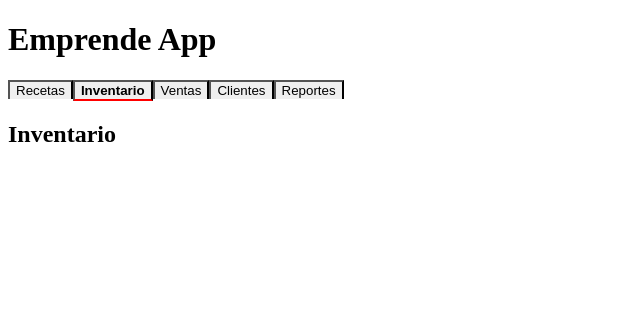
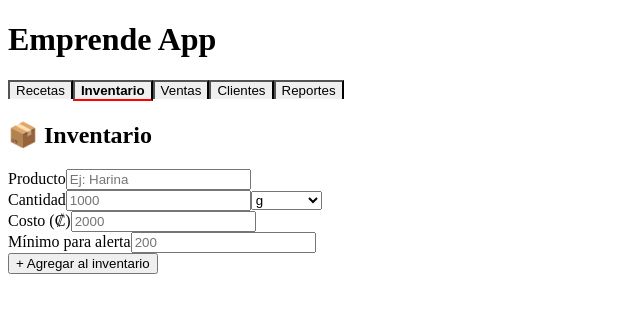
Before and after one commit to YulsICV/emprende-app, a React (Vite) app: page / in a window 1280 px wide. Both pictures are taken after a click on the button "Inventario". Shown: the top 312 px of the page, without its empty margins (0-640 px from the left). Built offline with nearby package versions, Linux system fonts and the light colour scheme.

Commit message:
modulo inventario completo

```diff
--- a/pages/Inventario.jsx
+++ b/pages/Inventario.jsx
@@ -1,9 +1,117 @@
-function Inventario() {
+import { useState } from "react"
+
+export default function Inventario({ db, actualizarDb }) {
+    const [form, setForm] = useState({
+        nombre: "",
+        cantidad: "",
+        unidad: "g",
+        costo: "",
+        minimo: ""
+    })
+
+    const guardar = () => {
+        if (!form.nombre || !form.cantidad) return
+
+        const nuevoItem = {
+            ...form,
+            id: crypto.randomUUID(),
+            fecha: new Date().toISOString()
+        }
+
+        actualizarDb("inventario", [...db.inventario, nuevoItem])
+        setForm({ nombre: "", cantidad: "", unidad: "g", costo: "", minimo: "" })
+    }
+
+    const eliminar = (id) => {
+        actualizarDb("inventario", db.inventario.filter(i => i.id !== id))
+    }
+
+    const bajoStock = db.inventario.filter(i => i.minimo && parseFloat(i.cantidad) <= parseFloat(i.minimo))
+
     return (
         <div>
-            <h2>Inventario</h2>
+            <h2>📦 Inventario</h2>
+
+            {bajoStock.length > 0 && (
+                <div>
+                    <p>⚠️ Productos con stock bajo:</p>
+                    {bajoStock.map(i => (
+                        <p key={i.id}>• {i.nombre}: {i.cantidad}{i.unidad}</p>
+                    ))}
+                </div>
+            )}
+
+            <div>
+                <label>Producto</label>
+                <input
+                    type="text"
+                    value={form.nombre}
+                    onChange={(e) => setForm({ ...form, nombre: e.target.value })}
+                    placeholder="Ej: Harina"
+                />
+            </div>
+            <div>
+                <label>Cantidad</label>
+                <input
+                    type="number"
+                    value={form.cantidad}
+                    onChange={(e) => setForm({ ...form, cantidad: e.target.value })}
+                    placeholder="1000"
+                />
+                <select
+                    value={form.unidad}
+                    onChange={(e) => setForm({ ...form, unidad: e.target.value })}
+                >
+                    {["g", "kg", "ml", "L", "unidad", "paquete"].map(u => <option key={u}>{u}</option>)}
+                </select>
+            </div>
+            <div>
+                <label>Costo (₡)</label>
+                <input
+                    type="number"
+                    value={form.costo}
+                    onChange={(e) => setForm({ ...form, costo: e.target.value })}
+                    placeholder="2000"
+                />
+            </div>
+            <div>
+                <label>Mínimo para alerta</label>
+                <input
+                    type="number"
+                    value={form.minimo}
+                    onChange={(e) => setForm({ ...form, minimo: e.target.value })}
+                    placeholder="200"
+                />
+            </div>
+
+            <button type="button" onClick={guardar}>+ Agregar al inventario</button>
+
+            {db.inventario.length > 0 && (
+                <table>
+                    <thead>
+                        <tr>
+                            <th>Producto</th>
+                            <th>Cantidad</th>
+                            <th>Costo</th>
+                            <th>Alerta</th>
+                            <th></th>
+                        </tr>
+                    </thead>
+                    <tbody>
+                        {db.inventario.map(i => (
+                            <tr key={i.id}>
+                                <td>{i.nombre}</td>
+                                <td>{i.cantidad}{i.unidad}</td>
+                                <td>{i.costo ? `₡${i.costo}` : "-"}</td>
+                                <td>{i.minimo ? i.minimo : "-"}</td>
+                                <td>
+                                    <button type="button" onClick={() => eliminar(i.id)}>🗑</button>
+                                </td>
+                            </tr>
+                        ))}
+                    </tbody>
+                </table>
+            )}
         </div>
     )
 }
-
-export default Inventario
--- a/src/App.jsx
+++ b/src/App.jsx
@@ -24,10 +24,10 @@ function App() {
       <Navbar activo={activo} setActivo={setActivo} />
 
       {activo === "Recetas" && <Recetas db={db} actualizarDb={actualizarDb} />}
-      {activo === "Inventario" && <Inventario />}
-      {activo === "Ventas" && <Ventas />}
-      {activo === "Clientes" && <Clientes />}
-      {activo === "Reportes" && <Reportes />}
+      {activo === "Inventario" && <Inventario db={db} actualizarDb={actualizarDb} />}
+      {activo === "Ventas" && <Ventas db={db} actualizarDb={actualizarDb} />}
+      {activo === "Clientes" && <Clientes db={db} actualizarDb={actualizarDb} />}
+      {activo === "Reportes" && <Reportes db={db} />}
     </div>
   )
 
```
